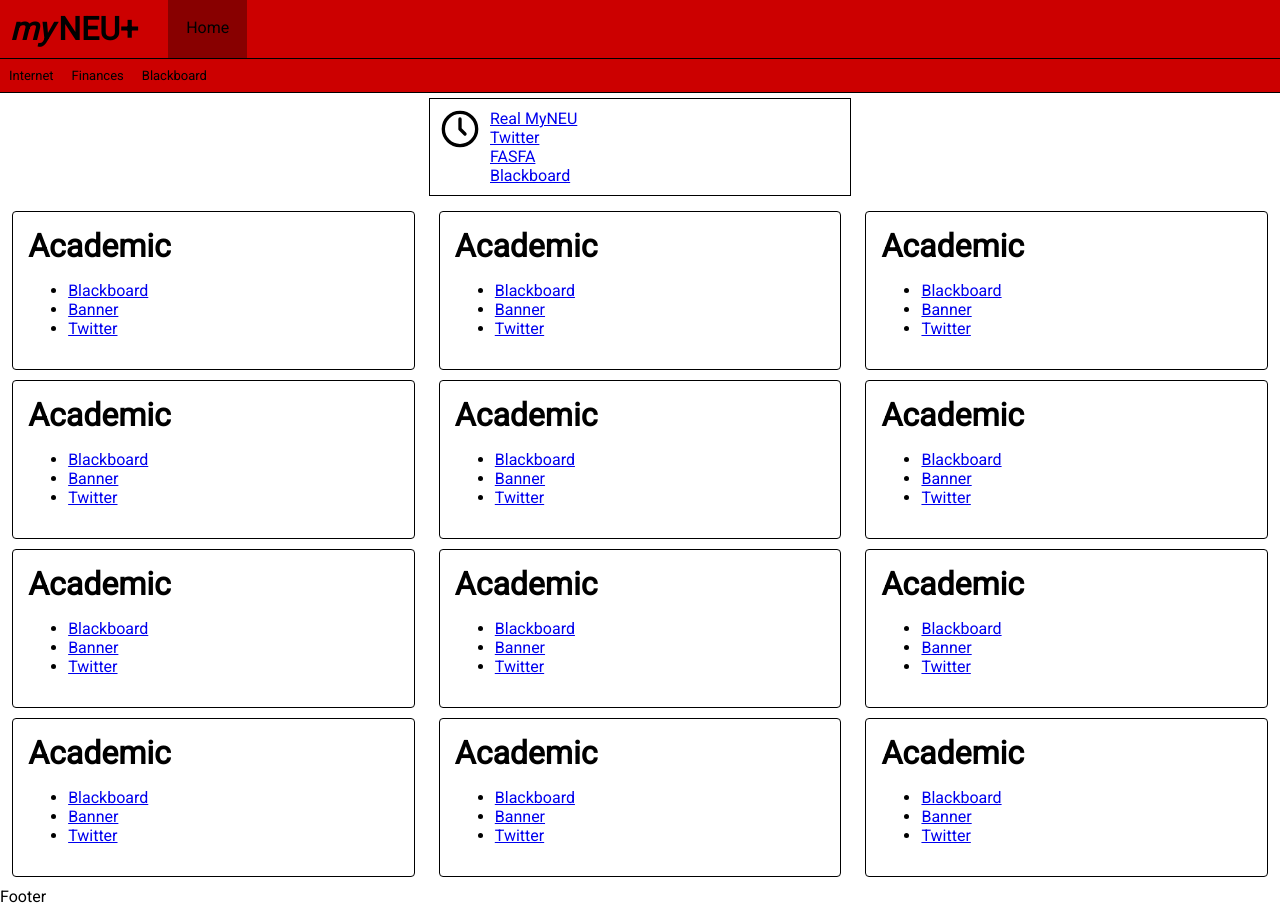
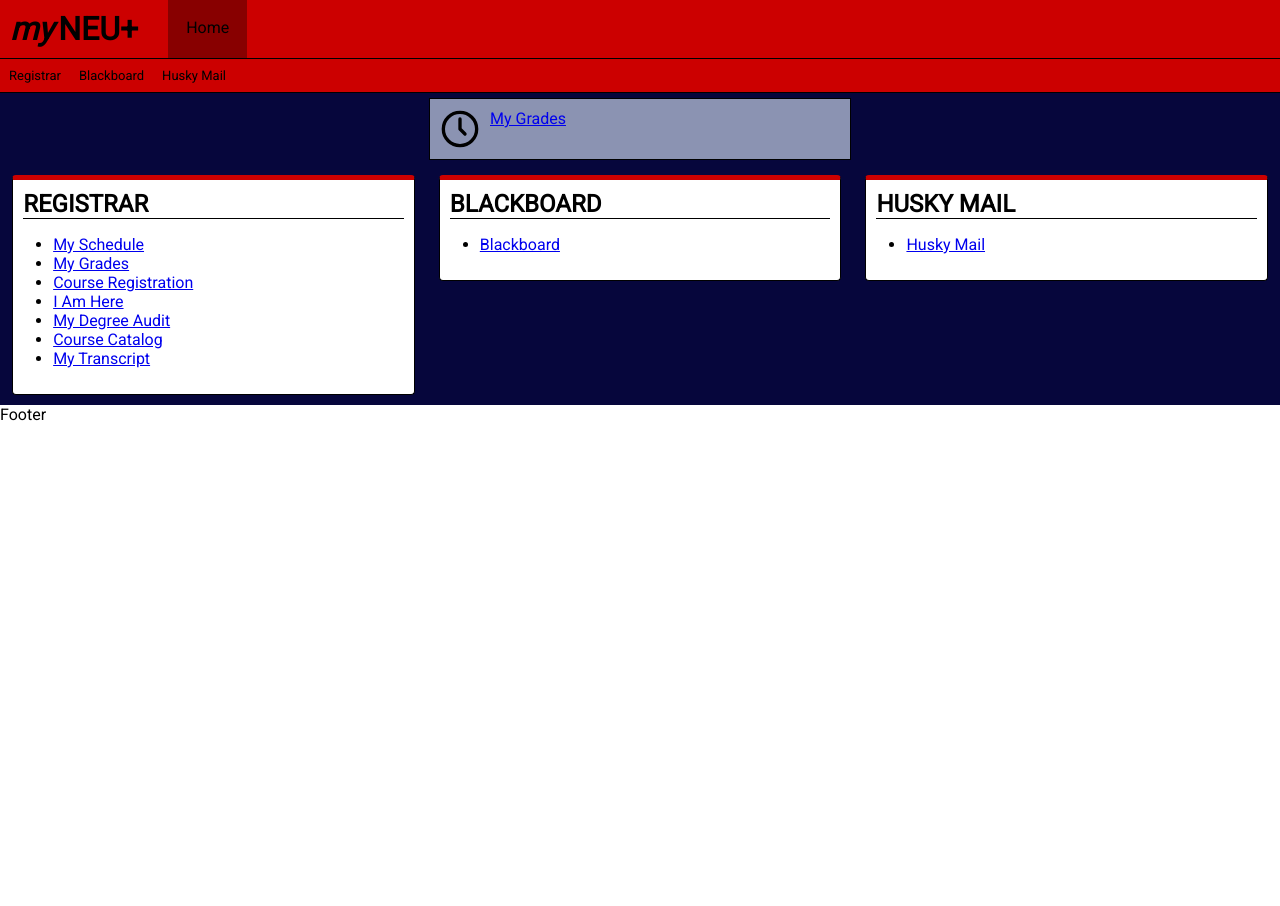
Before and after one commit to openmyneu/openmyneu.github.io, a React app: page / in a window 1280 px wide. After the commit the page ends 800 px from the top, so only its background shows below. Built offline with nearby package versions, Linux system fonts and the light colour scheme.

Commit message:
Worked on more stuff

```diff
--- a/src/MyNeuPage/AllLinks/AllLinks.css
+++ b/src/MyNeuPage/AllLinks/AllLinks.css
@@ -12,10 +12,33 @@
 .allLinksSection {
     margin: 10px;
     border: 1px solid black;
-    padding: 15px;
+    padding: 10px;
     border-radius: 4px;
+    /*background: #ffbaba;*/ /* This sorta worked but also kinda not */
+    background: white;
+    border-top: 5px solid #C00;
+}
+
+.allLinksSection > ul {
+    padding-left: 30px;
 }
 
 .allLinksSection > h1 {
     margin: 0;
+    border-bottom: 1px solid black;
+    text-transform: uppercase;
+    font-size: 1.5em;
 }
+
+@media(max-width: 800px) {
+
+    .allLinksColumn {
+        width: 100%;
+        margin-bottom: -10px;
+    }
+
+    .allLinksColumn:last-child {
+        margin-bottom: 0;
+    }
+
+}
--- a/src/MyNeuPage/AllLinks/AllLinks.js
+++ b/src/MyNeuPage/AllLinks/AllLinks.js
@@ -4,9 +4,21 @@
 import AllLinksColumn from "./AllLinksColumn";
 
 function getDataByColumns(data) {
-  const col1 = [{"title":"Academic", "links": [{"title": "Blackboard", "href": "a"},{"title": "Banner", "href": "b"},{"title": "Twitter", "href": "c"}]},{"title":"Academic", "links": [{"title": "Blackboard", "href": "a"},{"title": "Banner", "href": "b"},{"title": "Twitter", "href": "c"}]},{"title":"Academic", "links": [{"title": "Blackboard", "href": "a"},{"title": "Banner", "href": "b"},{"title": "Twitter", "href": "c"}]},{"title":"Academic", "links": [{"title": "Blackboard", "href": "a"},{"title": "Banner", "href": "b"},{"title": "Twitter", "href": "c"}]}];
+  const sections = {};
+  for (let i = 0; i < data.links.length; i++) {
+    if (data.links[i].mainSection) {
+      sections[data.links[i].mainSection] = sections[data.links[i].mainSection] ? sections[data.links[i].mainSection] : [];
+      sections[data.links[i].mainSection].push(data.links[i])
+    }
+  }
 
-  return [col1, col1, col1];
+  function sectionTitleToData(title) {
+    return {"title": title, "links": sections[title]};
+  }
+
+  return [data.allLinksSections.left.map(sectionTitleToData),
+          data.allLinksSections.center.map(sectionTitleToData),
+          data.allLinksSections.right.map(sectionTitleToData)];
 }
 
 export default function AllLinks(props) {
--- a/src/MyNeuPage/HoverBar/HoverBar.js
+++ b/src/MyNeuPage/HoverBar/HoverBar.js
@@ -42,6 +42,7 @@
     });
 
   return data.hoverBarSectionOrder.map(function(e){
+    if (parsedData[e]) {
       if (parsedData[e] instanceof Array) {
         return {
           "type": "section", "title": e, "data": parsedData[e]
@@ -50,6 +51,9 @@
         return {
           "type": "link", "href": parsedData[e].href, "title": parsedData[e].title
         }
+      }
+    } else {
+      return {"type": "undefined"};
     }
   })
 }
--- /dev/null
+++ b/src/MyNeuPage/MyNeuPage.css
@@ -0,0 +1,3 @@
+.myNeuPage {
+    background: #06063c; /* I'm going back and forth between this and white TODO */
+}
--- a/src/MyNeuPage/MyNeuPage.js
+++ b/src/MyNeuPage/MyNeuPage.js
@@ -3,6 +3,8 @@
 import HoverBar from "./HoverBar/HoverBar";
 import TimeSensitiveFeaturedLinks from "./TimeSensitiveFeaturedLinks/TimeSensitiveFeaturedLinks";
 import AllLinks from "./AllLinks/AllLinks";
+
+import './MyNeuPage.css'
 
 import data from './data.js';
 
--- a/src/MyNeuPage/TimeSensitiveFeaturedLinks/TimeSensitiveFeaturedLinks.css
+++ b/src/MyNeuPage/TimeSensitiveFeaturedLinks/TimeSensitiveFeaturedLinks.css
@@ -5,6 +5,7 @@
     border: 1px solid #000;
     margin: 5px auto;
     padding: 10px;
+    background: rgb(139, 147, 178);
 }
 
 .timeSensitiveFeaturedLinks > img {
--- a/src/MyNeuPage/data.js
+++ b/src/MyNeuPage/data.js
@@ -1,39 +1,94 @@
 export default {
   "links": [
-    {
-      "title": "Google",
-      "href": "https://www.google.com",
-      "hoverBar": {"section": "Internet", "index": 2}
-    },
-    {
-      "title": "Facebook",
-      "href": "https://www.facebook.com",
-      "hoverBar": {"section": "Internet", "index": 1}
-    },
-    {
-      "title": "Real MyNEU",
-      "href": "https://my.northeastern.edu",
-      "hoverBar": {"section": "Internet", "index": 0},
-      "featuredTimes": [{"from": [12, 1], "to": [12, 20]}]
-    },
-    {
-      "title": "Twitter",
-      "href": "https://www.twitter.com",
-      "hoverBar": {"section": "Internet", "index": 3},
-      "featuredTimes": [{"from": [12, 1], "to": [12, 20]}]
-    },
-    {
-      "title": "FASFA",
-      "href": "https://fafsa.ed.gov",
-      "hoverBar": {"section": "Finances", "index": 0},
-      "featuredTimes": [{"from": [12, 1], "to": [12, 20]}]
-    },
+    // {
+    //   "title": "Google",
+    //   "href": "https://www.google.com",
+    //   "hoverBar": {"section": "Internet", "index": 2}
+    //   "allLinksSection": ""
+    // },
+    // {
+    //   "title": "Facebook",
+    //   "href": "https://www.facebook.com",
+    //   "hoverBar": {"section": "Internet", "index": 1}
+    // },
+    // {
+    //   "title": "Real MyNEU",
+    //   "href": "https://my.northeastern.edu",
+    //   "hoverBar": {"section": "Internet", "index": 0},
+    //   "featuredTimes": [{"from": [12, 1], "to": [12, 20]}]
+    // },
+    // {
+    //   "title": "Twitter",
+    //   "href": "https://www.twitter.com",
+    //   "hoverBar": {"section": "Internet", "index": 3},
+    //   "featuredTimes": [{"from": [12, 1], "to": [12, 25]}]
+    // },
+    // {
+    //   "title": "FASFA",
+    //   "href": "https://fafsa.ed.gov",
+    //   "hoverBar": {"section": "Finances", "index": 0},
+    //   "featuredTimes": [{"from": [12, 1], "to": [12, 20]}]
+    // },
     {
       "title": "Blackboard",
       "href": "https://blackboard.neu.edu",
       "hoverBar": {"section": "Blackboard"},
-      "featuredTimes": [{"from": [12, 1], "to": [12, 20]}]
+      "mainSection": "Blackboard"
+    },
+    {
+      "title": "Husky Mail",
+      "href": "http://mail.google.com/a/husky.neu.edu",
+      "hoverBar": {"section": "Husky Mail"},
+      "mainSection": "Husky Mail"
+    },
+    {
+      "title": "My Schedule",
+      "href": "https://nubanner.neu.edu/ssomanager/c/SSB?pkg=bwskfshd.P_CrseSchdDetl",
+      "hoverBar": {"section": "Registrar", "index": 0},
+      "mainSection": "Registrar"
+    },
+    {
+      "title": "My Grades",
+      "href": "https://nubanner.neu.edu/ssomanager/c/SSB?pkg=bwskogrd.P_ViewTermGrde",
+      "hoverBar": {"section": "Registrar", "index": 1},
+      "mainSection": "Registrar",
+      "featuredTimes": [{"from": [12, 1], "to": [12, 30]}]
+    },
+    {
+      "title": "Course Registration",
+      "href": "https://nubanner.neu.edu/ssomanager/c/SSB?pkg=twbkwbis.P_GenMenu?name=bmenu.P_RegMnu",
+      "hoverBar": {"section": "Registrar", "index": 2},
+      "mainSection": "Registrar"
+    },
+    {
+      "title": "I Am Here",
+      "href": "https://prod-web.neu.edu/wasapp/bn/iah/secure/iah/main.do",
+      "hoverBar": {"section": "Registrar", "index": 3},
+      "mainSection": "Registrar"
+    },
+    {
+      "title": "My Degree Audit",
+      "href": "https://prod-web.neu.edu/wasapp/DARSStudent/RequestAuditServlet",
+      "hoverBar": {"section": "Registrar", "index": 4},
+      "mainSection": "Registrar"
+    },
+    {
+      "title": "Course Catalog",
+      "href": "https://wl11gp.neu.edu/udcprod8/bwckctlg.p_disp_dyn_ctlg",
+      "hoverBar": {"section": "Registrar", "index": 5},
+      "mainSection": "Registrar"
+    },
+    {
+      "title": "My Transcript",
+      "href": "https://nubanner.neu.edu/ssomanager/c/SSB?pkg=bwskotrn.P_ViewTermTran",
+      "hoverBar": {"section": "Registrar", "index": 6},
+      "mainSection": "Registrar"
     },
   ],
-  "hoverBarSectionOrder": ["Internet", "Finances", "Blackboard"],
+  "hoverBarSectionOrder": ["Registrar", "Financial", "Blackboard", "Husky Mail"],
+  "allLinksSections": {
+    "left": ["Registrar"],
+    "center": ["Blackboard"],
+    "right": ["Husky Mail"],
+  }
 }
```
Also changed, not shown: 1 other file (tests, documents, lock files or other folders). Lines whose indentation alone changed are shown as unchanged.
